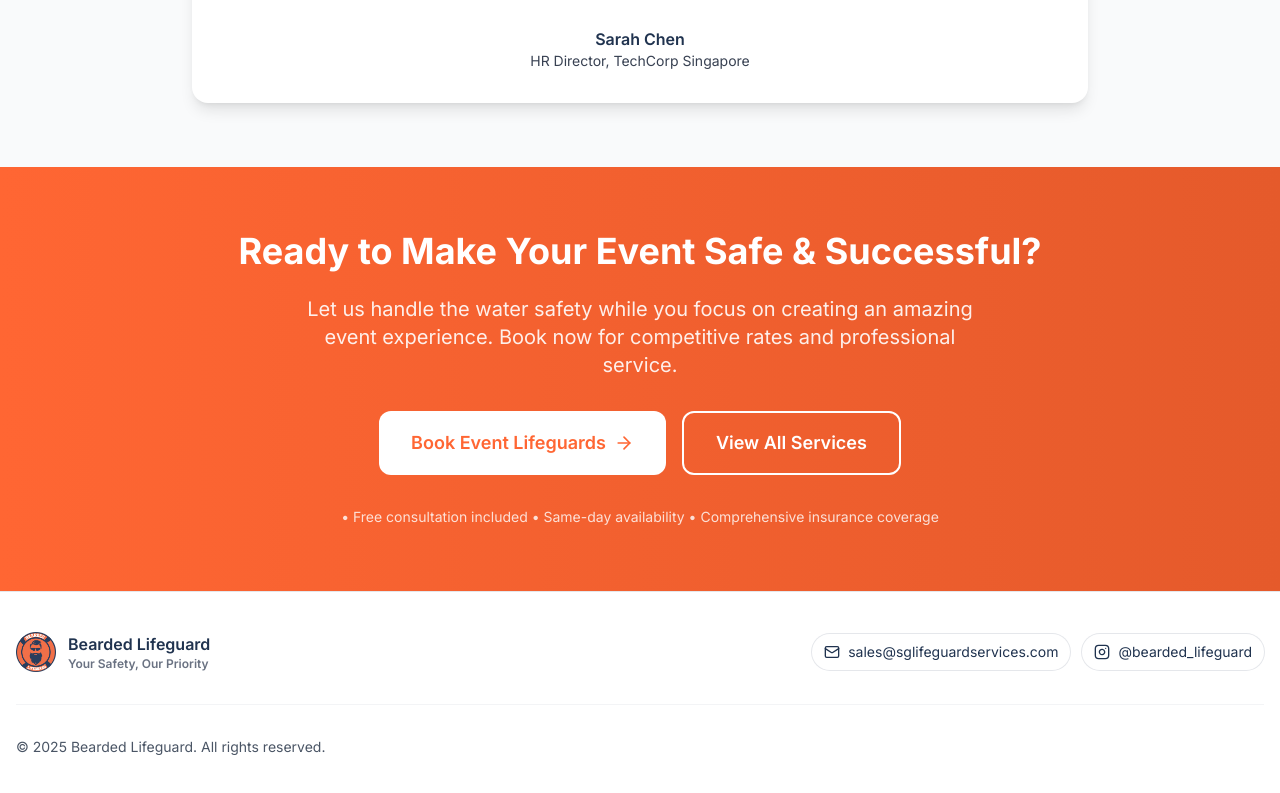
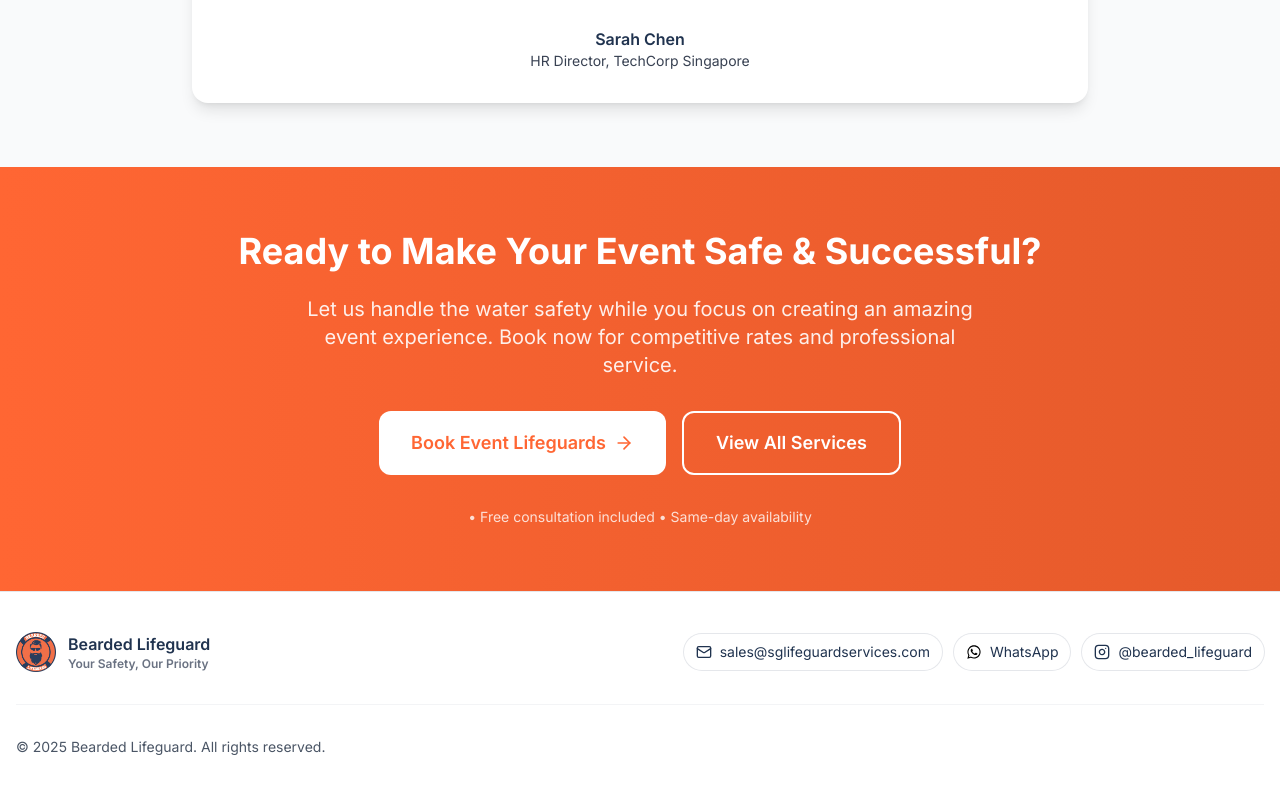
Before and after one commit to terrytay/bearded-lifeguard, a Next.js app: page /services/events in a window 1280 px wide. Shown: the part 2843-3636 px from the top of the page. Built offline with nearby package versions, Linux system fonts and the light colour scheme.

Commit message:
add whatsapp

```diff
--- a/src/app/services/events/page.tsx
+++ b/src/app/services/events/page.tsx
@@ -412,10 +412,7 @@ export default function EventsPage() {
           </div>
 
           <div className="mt-8 text-white/80 text-sm">
-            <p>
-              • Free consultation included • Same-day availability •
-              Comprehensive insurance coverage
-            </p>
+            <p>• Free consultation included • Same-day availability</p>
           </div>
         </div>
       </section>
--- a/src/app/thank-you/page.tsx
+++ b/src/app/thank-you/page.tsx
@@ -26,17 +26,23 @@ export default function ThankYou() {
   const location = searchParams.get("location") ?? "";
 
   // Create calendar event if we have dates
-  const calendarEvent: CalendarEvent | null = startDate && endDate ? {
-    title: `Bearded Lifeguard - ${serviceType}`,
-    startDate: new Date(startDate),
-    endDate: new Date(endDate),
-    description: `Professional lifeguard service booked through Bearded Lifeguard.\n\nOrder Reference: ${order}\nAmount Paid: $${amount}\n\nOur certified lifeguard will arrive 15 minutes before the scheduled start time.\n\nFor any questions, contact us at support@sglifeguardservices.com or +65 9123 4567`,
-    location: location || "To be confirmed by our operations team"
-  } : null;
+  const calendarEvent: CalendarEvent | null =
+    startDate && endDate
+      ? {
+          title: `Bearded Lifeguard - ${serviceType}`,
+          startDate: new Date(startDate),
+          endDate: new Date(endDate),
+          description: `Professional lifeguard service booked through Bearded Lifeguard.\n\nOrder Reference: ${order}\nAmount Paid: $${amount}\n\nOur certified lifeguard will arrive 15 minutes before the scheduled start time.\n\nFor any questions, contact us at support@sglifeguardservices.com or +65 9123 4567`,
+          location: location || "To be confirmed by our operations team",
+        }
+      : null;
 
   const handleCalendarDownload = () => {
     if (calendarEvent) {
-      CalendarHelper.downloadICSFile(calendarEvent, `lifeguard-booking-${order}.ics`);
+      CalendarHelper.downloadICSFile(
+        calendarEvent,
+        `lifeguard-booking-${order}.ics`
+      );
     }
   };
 
@@ -139,13 +145,16 @@ export default function ThankYou() {
 
               <div className="p-8">
                 <p className="text-gray-600 mb-6">
-                  Don't forget about your lifeguard service! Add this booking to your calendar so you never miss it.
+                  Don't forget about your lifeguard service! Add this booking to
+                  your calendar so you never miss it.
                 </p>
 
                 <div className="grid md:grid-cols-2 gap-4">
                   <div className="space-y-3">
                     <a
-                      href={CalendarHelper.generateGoogleCalendarUrl(calendarEvent)}
+                      href={CalendarHelper.generateGoogleCalendarUrl(
+                        calendarEvent
+                      )}
                       target="_blank"
                       rel="noopener noreferrer"
                       className="flex items-center justify-center gap-3 w-full bg-blue-600 text-white py-3 px-6 rounded-xl font-semibold hover:bg-blue-700 transition-colors"
@@ -155,7 +164,9 @@ export default function ThankYou() {
                     </a>
 
                     <a
-                      href={CalendarHelper.generateOutlookCalendarUrl(calendarEvent)}
+                      href={CalendarHelper.generateOutlookCalendarUrl(
+                        calendarEvent
+                      )}
                       target="_blank"
                       rel="noopener noreferrer"
                       className="flex items-center justify-center gap-3 w-full bg-blue-500 text-white py-3 px-6 rounded-xl font-semibold hover:bg-blue-600 transition-colors"
@@ -167,7 +178,9 @@ export default function ThankYou() {
 
                   <div className="space-y-3">
                     <a
-                      href={CalendarHelper.generateYahooCalendarUrl(calendarEvent)}
+                      href={CalendarHelper.generateYahooCalendarUrl(
+                        calendarEvent
+                      )}
                       target="_blank"
                       rel="noopener noreferrer"
                       className="flex items-center justify-center gap-3 w-full bg-purple-600 text-white py-3 px-6 rounded-xl font-semibold hover:bg-purple-700 transition-colors"
@@ -190,12 +203,24 @@ export default function ThankYou() {
                   <div className="flex items-start gap-3">
                     <Calendar className="w-5 h-5 text-green-600 mt-0.5 flex-shrink-0" />
                     <div>
-                      <h4 className="font-semibold text-green-800 mb-1">Event Details</h4>
+                      <h4 className="font-semibold text-green-800 mb-1">
+                        Event Details
+                      </h4>
                       <div className="text-sm text-green-700 space-y-1">
-                        <p><strong>Service:</strong> {calendarEvent.title}</p>
-                        <p><strong>Start:</strong> {calendarEvent.startDate.toLocaleString('en-SG')}</p>
-                        <p><strong>End:</strong> {calendarEvent.endDate.toLocaleString('en-SG')}</p>
-                        <p><strong>Location:</strong> {calendarEvent.location}</p>
+                        <p>
+                          <strong>Service:</strong> {calendarEvent.title}
+                        </p>
+                        <p>
+                          <strong>Start:</strong>{" "}
+                          {calendarEvent.startDate.toLocaleString("en-SG")}
+                        </p>
+                        <p>
+                          <strong>End:</strong>{" "}
+                          {calendarEvent.endDate.toLocaleString("en-SG")}
+                        </p>
+                        <p>
+                          <strong>Location:</strong> {calendarEvent.location}
+                        </p>
                       </div>
                     </div>
                   </div>
@@ -300,11 +325,11 @@ export default function ThankYou() {
 
               <div className="space-y-4">
                 <a
-                  href="tel:+6591234567"
+                  href="tel:+6582006021"
                   className="flex items-center gap-3 text-[#FF6633] hover:text-[#e55a2b] transition-colors"
                 >
                   <Phone className="w-5 h-5" />
-                  <span className="font-semibold">+65 9123 4567</span>
+                  <span className="font-semibold">+65 8200 6021</span>
                 </a>
 
                 <a
@@ -313,7 +338,7 @@ export default function ThankYou() {
                 >
                   <Mail className="w-5 h-5" />
                   <span className="font-semibold">
-                    support@sglifeguardservices.com
+                    sales@sglifeguardservices.com
                   </span>
                 </a>
               </div>
--- a/src/components/Footer/Footer.tsx
+++ b/src/components/Footer/Footer.tsx
@@ -37,6 +37,24 @@ export function Footer() {
               </span>
             </Link>
             <Link
+              href="https://wa.me/6582006021"
+              className="inline-flex items-center gap-2 rounded-full ring-1 ring-gray-200 px-3 py-2 text-sm text-[#20334F] hover:text-[#FF6633] hover:ring-[#FF6633] transition"
+              aria-label="WhatsApp +6582006021"
+            >
+              <svg
+                xmlns="http://www.w3.org/2000/svg"
+                viewBox="0 0 24 24"
+                fill="#000000"
+                className="h-4 w-4"
+              >
+                <path
+                  fill="#000000"
+                  d="M16.6 14c-.2-.1-1.5-.7-1.7-.8c-.2-.1-.4-.1-.6.1c-.2.2-.6.8-.8 1c-.1.2-.3.2-.5.1c-.7-.3-1.4-.7-2-1.2c-.5-.5-1-1.1-1.4-1.7c-.1-.2 0-.4.1-.5c.1-.1.2-.3.4-.4c.1-.1.2-.3.2-.4c.1-.1.1-.3 0-.4c-.1-.1-.6-1.3-.8-1.8c-.1-.7-.3-.7-.5-.7h-.5c-.2 0-.5.2-.6.3c-.6.6-.9 1.3-.9 2.1c.1.9.4 1.8 1 2.6c1.1 1.6 2.5 2.9 4.2 3.7c.5.2.9.4 1.4.5c.5.2 1 .2 1.6.1c.7-.1 1.3-.6 1.7-1.2c.2-.4.2-.8.1-1.2l-.4-.2m2.5-9.1C15.2 1 8.9 1 5 4.9c-3.2 3.2-3.8 8.1-1.6 12L2 22l5.3-1.4c1.5.8 3.1 1.2 4.7 1.2c5.5 0 9.9-4.4 9.9-9.9c.1-2.6-1-5.1-2.8-7m-2.7 14c-1.3.8-2.8 1.3-4.4 1.3c-1.5 0-2.9-.4-4.2-1.1l-.3-.2l-3.1.8l.8-3l-.2-.3c-2.4-4-1.2-9 2.7-11.5S16.6 3.7 19 7.5c2.4 3.9 1.3 9-2.6 11.4"
+                />
+              </svg>
+              <span className="hidden sm:inline">WhatsApp</span>
+            </Link>
+            <Link
               href="https://www.instagram.com/bearded_lifeguard/"
               target="_blank"
               className="inline-flex items-center gap-2 rounded-full ring-1 ring-gray-200 px-3 py-2 text-sm text-[#20334F] hover:text-[#FF6633] hover:ring-[#FF6633] transition"
```
